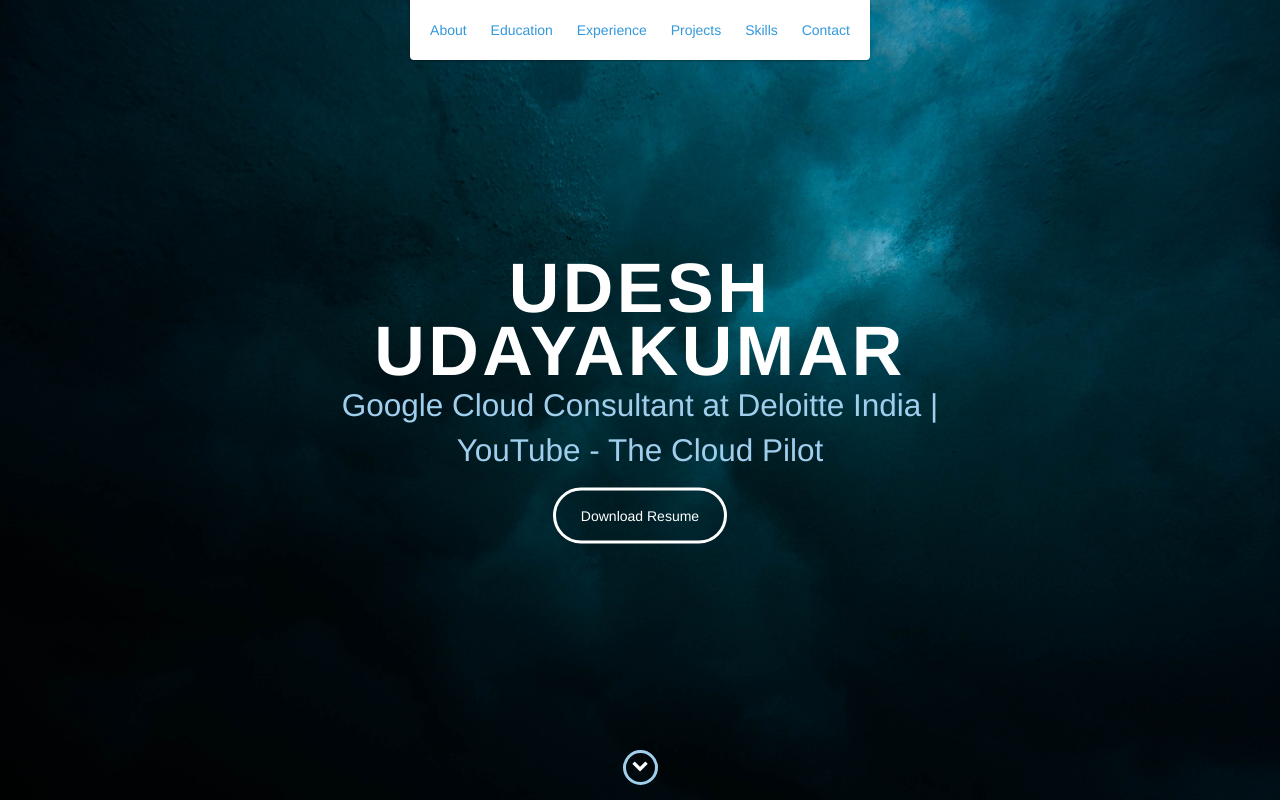
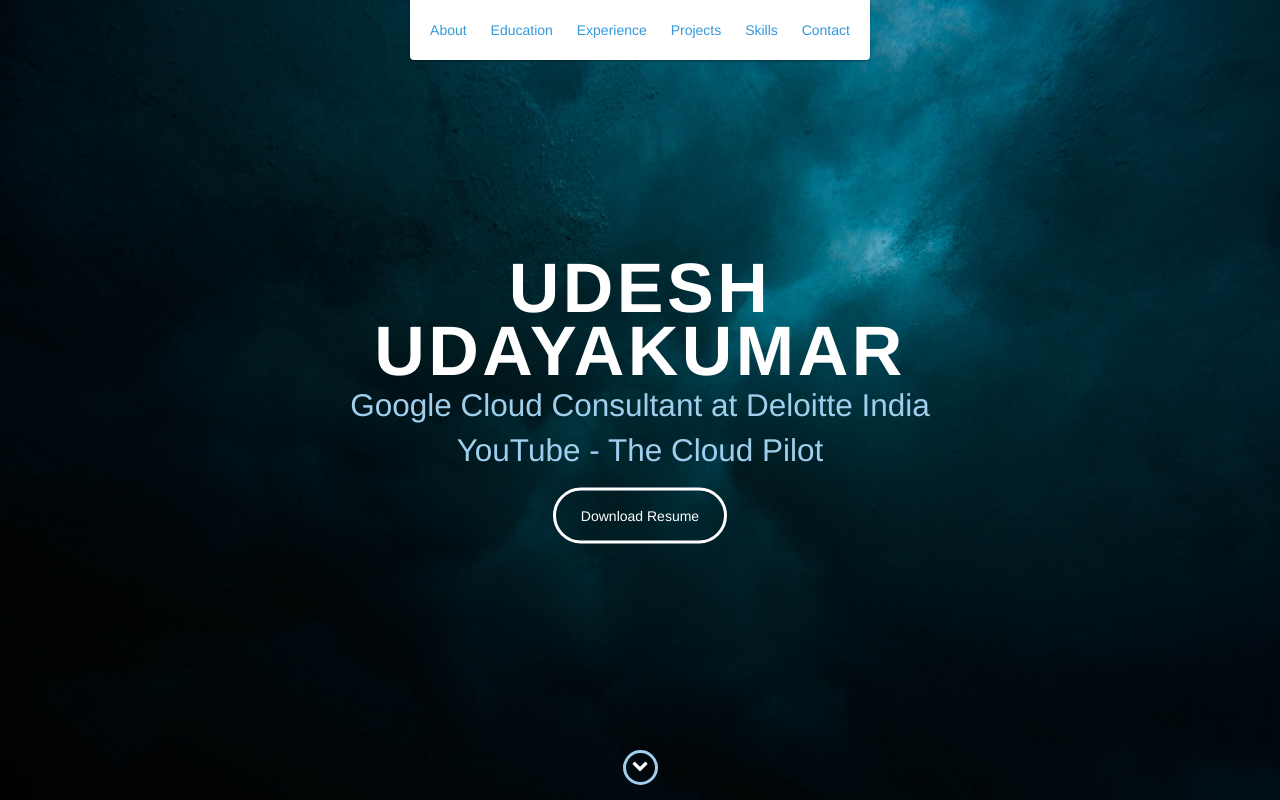
Before and after one commit to pilotudesh/pilotudesh.github.io, a website: page index.html in a window 1280 px wide. Shown: the top 800 px of the page. Drawn offline with nearby package versions, Linux system fonts and the light colour scheme.

Commit message:
Update index.html

```diff
--- a/index.html
+++ b/index.html
@@ -49,7 +49,7 @@
     <div id="lead">
         <div id="lead-content">
             <h1>Udesh Udayakumar</h1>
-            <h2>Google Cloud Consultant at Deloitte India | YouTube - The Cloud Pilot</h2>
+            <h2>Google Cloud Consultant at Deloitte India </br> YouTube - The Cloud Pilot</h2>
             <a href="Udesh Resume-2021.pdf" class="btn-rounded-white">Download Resume</a>
         </div>
         <!-- End #lead-content -->
```
